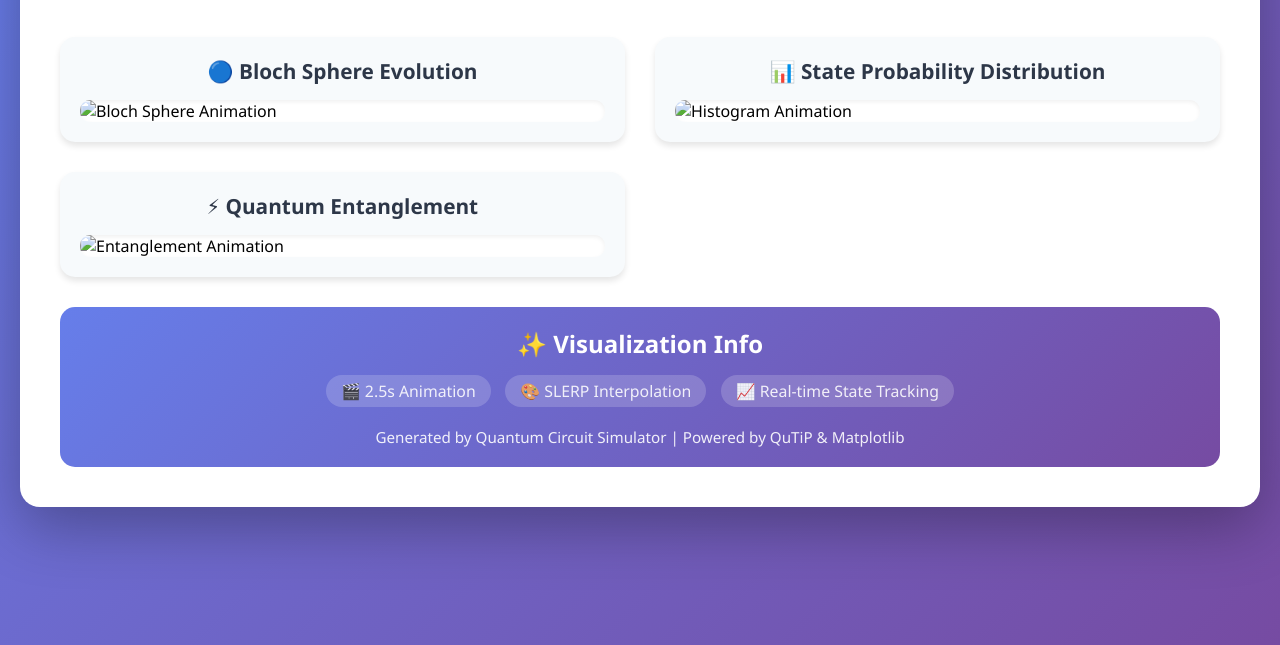
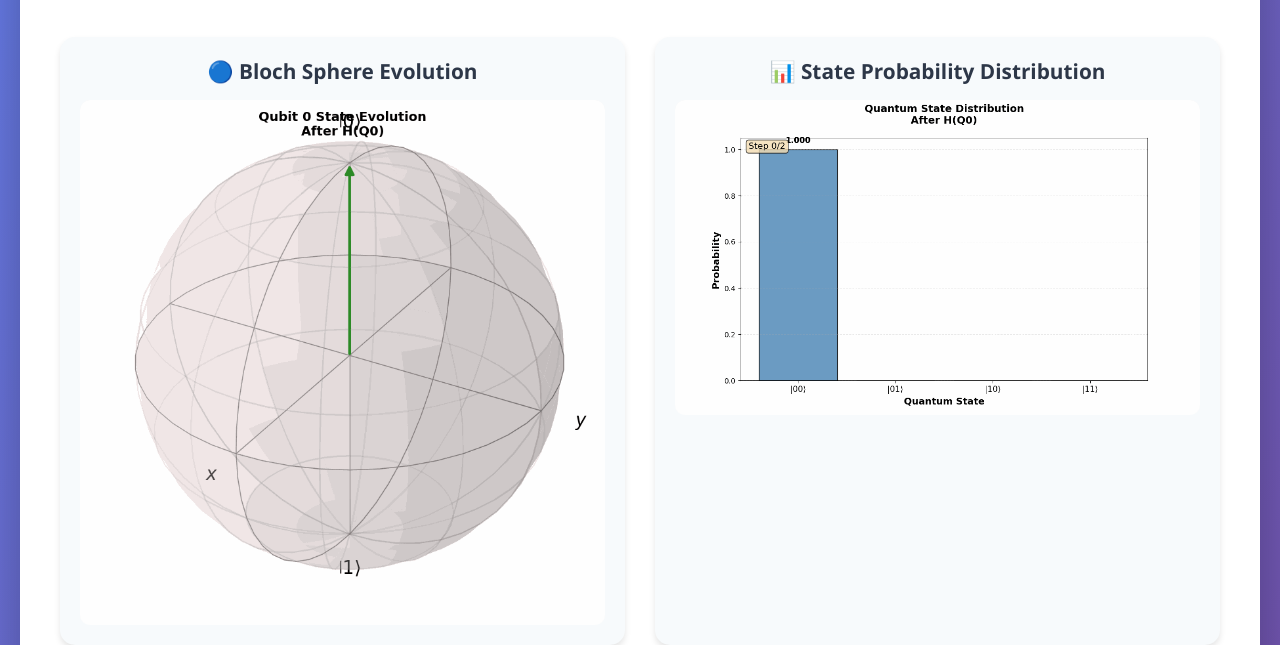
Before and after one commit to e9ua1/quantum-circuit-simulator, a plain HTML site: page index.html in a window 1280 px wide. Shown: the part 155-800 px from the top of the page. Drawn offline with Linux system fonts and the light colour scheme.

Commit message:
docs: GitHub Pages index.html 추가 (assets/demo 경로 수정)

```diff
--- a/index.html
+++ b/index.html
@@ -119,25 +119,23 @@
             <div class="animation-card">
                 <div class="animation-title">🔵 Bloch Sphere Evolution</div>
                 <div class="animation-container">
-                    <img src="bloch_evolution.gif" alt="Bloch Sphere Animation">
+                    <img src="assets/demo/bloch_evolution.gif" alt="Bloch Sphere Animation">
                 </div>
             </div>
 
             <div class="animation-card">
                 <div class="animation-title">📊 State Probability Distribution</div>
                 <div class="animation-container">
-                    <img src="histogram_evolution.gif" alt="Histogram Animation">
+                    <img src="assets/demo/histogram_evolution.gif" alt="Histogram Animation">
                 </div>
             </div>
-
 
             <div class="animation-card">
                 <div class="animation-title">⚡ Quantum Entanglement</div>
                 <div class="animation-container">
-                    <img src="entanglement_evolution.gif" alt="Entanglement Animation">
+                    <img src="assets/demo/entanglement_evolution.gif" alt="Entanglement Animation">
                 </div>
             </div>
-
         </div>
 
         <div class="info-box">
```
